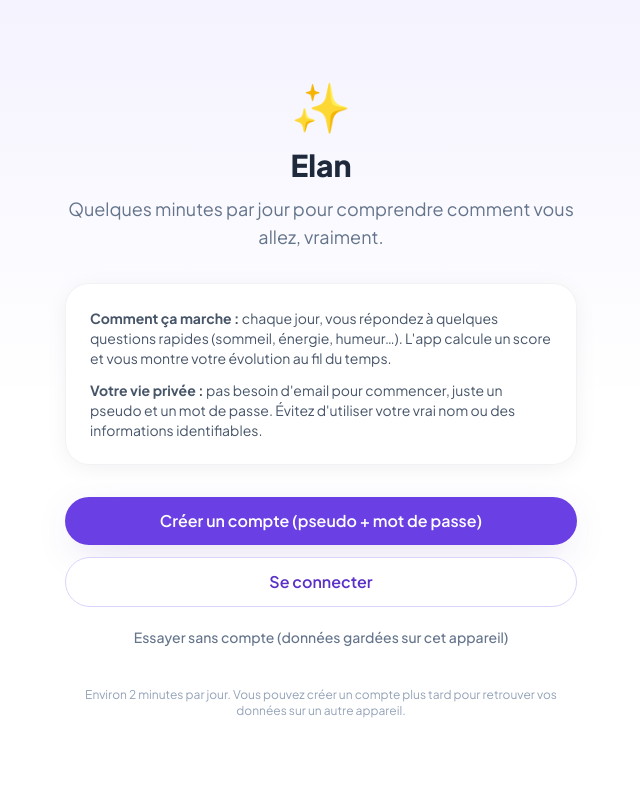
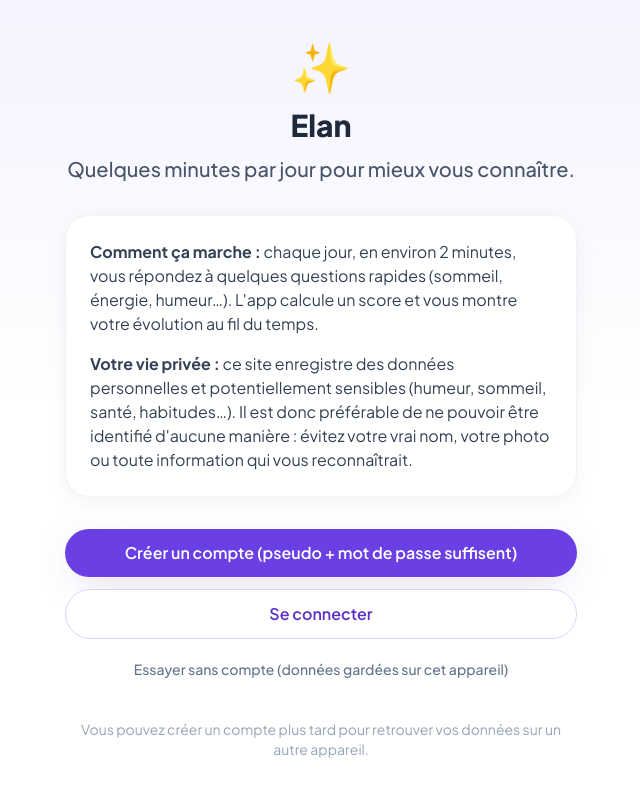
Before and after one commit to BiduleFr/api-myData, a React (Vite) app in the folder frontend/: page / in a window 1280 px wide. Shown: the top 796 px of the page, without its empty margins (319-959 px from the left). Built offline with nearby package versions, Linux system fonts and the light colour scheme; no server answers.

Commit message:
content: rework welcome copy and register email explanation

```diff
--- a/frontend/src/pages/Register.jsx
+++ b/frontend/src/pages/Register.jsx
@@ -52,14 +52,20 @@ export default function Register() {
           </div>
 
           {showEmail ? (
-            <input
-              type="email" autoComplete="email" placeholder="Adresse e-mail (facultatif)" value={email}
-              onChange={(e) => setEmail(e.target.value)}
-              className="rounded-2xl border border-slate-200 px-4 py-3 focus:outline-none focus:ring-2 focus:ring-brand-400"
-            />
+            <div>
+              <input
+                type="email" autoComplete="email" placeholder="Adresse e-mail (facultatif)" value={email}
+                onChange={(e) => setEmail(e.target.value)}
+                className="w-full rounded-2xl border border-slate-200 px-4 py-3 focus:outline-none focus:ring-2 focus:ring-brand-400"
+              />
+              <p className="text-sm text-slate-400 mt-2">
+                Utile uniquement pour récupérer l'accès à votre compte en cas d'oubli du mot de passe,
+                ou comme solution de secours pour vous connecter. Toujours facultatif.
+              </p>
+            </div>
           ) : (
-            <button type="button" onClick={() => setShowEmail(true)} className="text-xs text-brand-600 font-semibold text-left">
-              + Ajouter un email (facultatif, pour récupérer l'accès si oubli du mot de passe)
+            <button type="button" onClick={() => setShowEmail(true)} className="text-sm text-brand-600 font-semibold text-left">
+              + Ajouter un email (facultatif, pour récupérer l'accès en cas d'oubli du mot de passe)
             </button>
           )}
 
--- a/frontend/src/pages/Welcome.jsx
+++ b/frontend/src/pages/Welcome.jsx
@@ -7,27 +7,29 @@ export default function Welcome({ onContinue }) {
         <div>
           <span className="text-5xl">✨</span>
           <h1 className="text-3xl font-extrabold text-slate-800 mt-4">Elan</h1>
-          <p className="text-slate-500 mt-3 text-lg">
-            Quelques minutes par jour pour comprendre comment vous allez, vraiment.
+          <p className="text-slate-600 mt-3 text-xl font-medium">
+            Quelques minutes par jour pour mieux vous connaître.
           </p>
         </div>
 
-        <div className="card p-6 text-left space-y-3">
-          <p className="text-sm text-slate-600">
-            <strong>Comment ça marche :</strong> chaque jour, vous répondez à quelques questions rapides
-            (sommeil, énergie, humeur…). L'app calcule un score et vous montre votre évolution au fil du temps.
+        <div className="card p-6 text-left space-y-4">
+          <p className="text-base text-slate-700">
+            <strong>Comment ça marche :</strong> chaque jour, en environ 2 minutes, vous répondez à quelques
+            questions rapides (sommeil, énergie, humeur…). L'app calcule un score et vous montre votre évolution
+            au fil du temps.
           </p>
-          <p className="text-sm text-slate-600">
-            <strong>Votre vie privée :</strong> pas besoin d'email pour commencer, juste un pseudo et un mot de passe.
-            Évitez d'utiliser votre vrai nom ou des informations identifiables.
+          <p className="text-base text-slate-700">
+            <strong>Votre vie privée :</strong> ce site enregistre des données personnelles et potentiellement
+            sensibles (humeur, sommeil, santé, habitudes…). Il est donc préférable de ne pouvoir être identifié
+            d'aucune manière : évitez votre vrai nom, votre photo ou toute information qui vous reconnaîtrait.
           </p>
         </div>
 
         <div className="flex flex-col gap-3">
-          <Link to="/inscription" onClick={onContinue} className="btn-primary justify-center">
-            Créer un compte (pseudo + mot de passe)
+          <Link to="/inscription" onClick={onContinue} className="btn-primary justify-center text-base">
+            Créer un compte (pseudo + mot de passe suffisent)
           </Link>
-          <Link to="/connexion" onClick={onContinue} className="btn-secondary justify-center">
+          <Link to="/connexion" onClick={onContinue} className="btn-secondary justify-center text-base">
             Se connecter
           </Link>
           <button onClick={onContinue} className="btn-ghost text-sm justify-center">
@@ -35,8 +37,8 @@ export default function Welcome({ onContinue }) {
           </button>
         </div>
 
-        <p className="text-xs text-slate-400">
-          Environ 2 minutes par jour. Vous pouvez créer un compte plus tard pour retrouver vos données sur un autre appareil.
+        <p className="text-sm text-slate-400">
+          Vous pouvez créer un compte plus tard pour retrouver vos données sur un autre appareil.
         </p>
       </div>
     </div>
```
